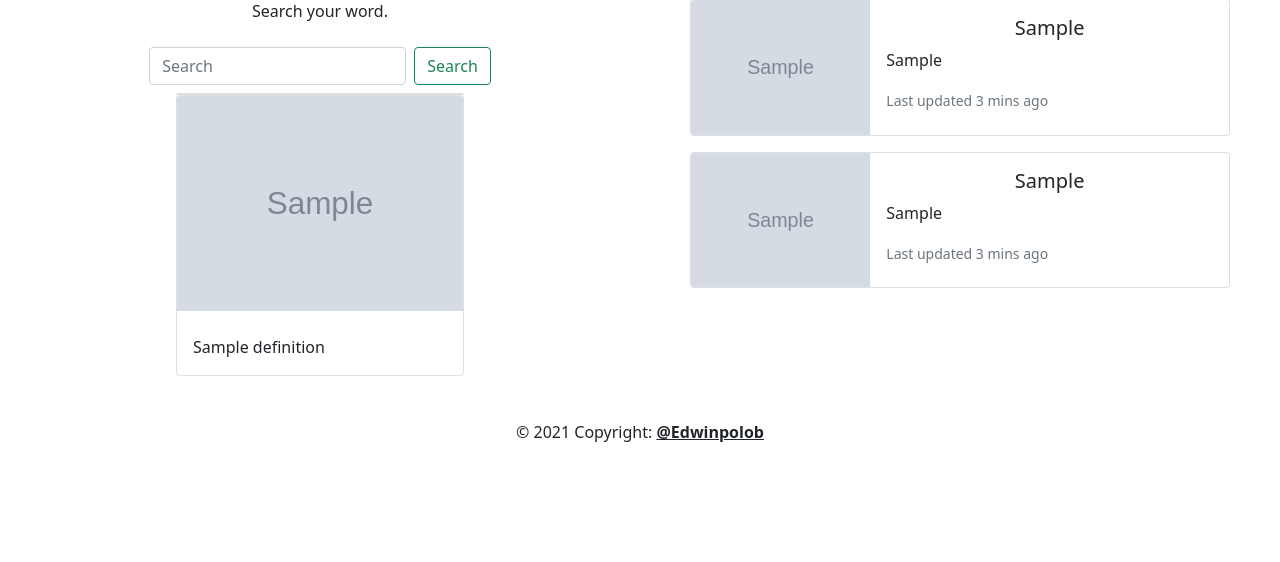
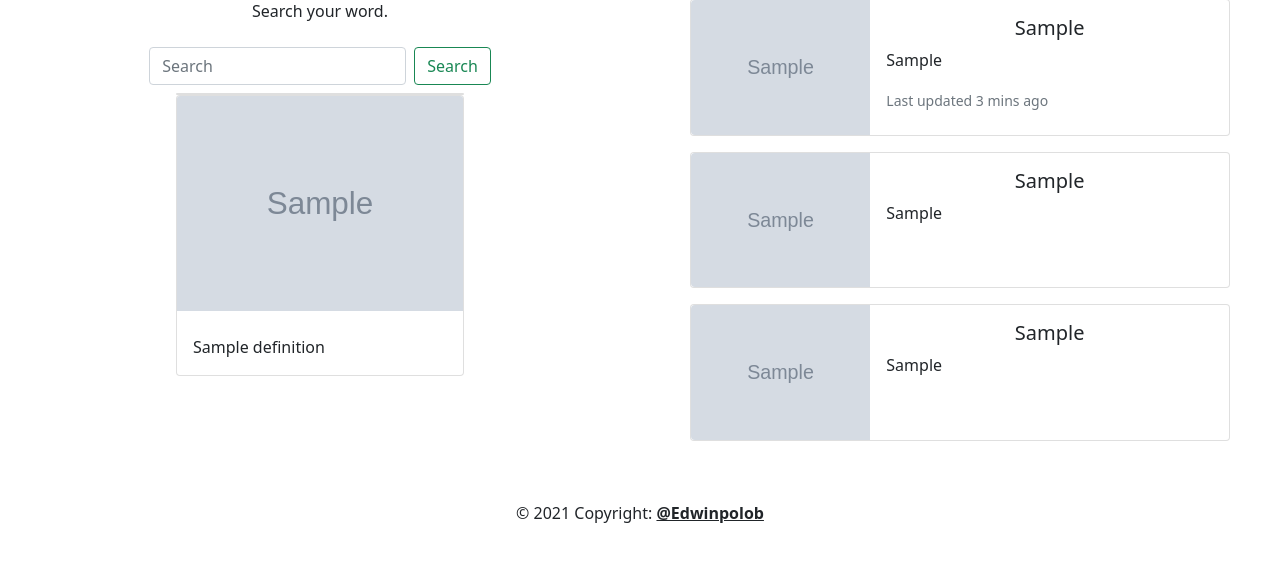
Before and after one commit to edwinpolob/dictionary-project, a Flask app: template templates/index.html in a window 1280 px wide. Shown: the part 123-685 px from the top of the page. Run offline with Flask 2, Linux system fonts and the light colour scheme; the template is opened without the code that fills it: most values are stand-ins (such as "Sample title", 1, 10 or a date in 2020); grey boxes marked "Sample" are stand-in pictures.

Commit message:
Updating Procfile

```diff
--- a/app.py
+++ b/app.py
@@ -23,7 +23,7 @@ class Word (db.Model):
 @app.route('/')
 def index():
     image=os.path.join('static', 'YouWord.jpg')
-    return render_template('index.html', image=image)
+    return render_template('index.html', image=image, imagen1=image, imagen2=image, imagen3=image)
 
 
 @app.route("/", methods=['GET', 'POST'])
@@ -55,8 +55,11 @@ def search_word():
             palabra2=wordlist[-3:][0].word
             definicion2=wordlist[-3:][0].definition
             imagen2=wordlist[-3:][0].image
+            palabra3=wordlist[-4:][0].word
+            definicion3=wordlist[-4:][0].definition
+            imagen3=wordlist[-4:][0].image
             flash(u'Word sucessfully found!', 'success')
-            return render_template('index.html', search = search, definition=definition, image=image, palabra1=palabra1, definicion1=definicion1, imagen1=imagen1, palabra2=palabra2, definicion2=definicion2, imagen2=imagen2)
+            return render_template('index.html', search = search, definition=definition, image=image, palabra1=palabra1, definicion1=definicion1, imagen1=imagen1, palabra2=palabra2, definicion2=definicion2, imagen2=imagen2, palabra3=palabra3, definicion3=definicion3, imagen3=imagen3)
             if r.status_code== 404:
                 flash(u'Word not found!', 'error')
                 return render_template('index.html')
--- a/templates/index.html
+++ b/templates/index.html
@@ -91,7 +91,21 @@
             <div class="card-body">
               <h5 class="card-title">{{ palabra2 }}</h5>
               <p class="card-text">{{ definicion2 }}</p>
-              <p class="card-text"><small class="text-muted">Last updated 3 mins ago</small></p>
+
+            </div>
+          </div>
+        </div>
+      </div>
+      <div class="card mb-3" style="max-width: 540px;">
+        <div class="row g-0">
+          <div class="col-md-4">
+            <img src="{{ imagen3 }}" class="img-fluid rounded-start" alt="...">
+          </div>
+          <div class="col-md-8">
+            <div class="card-body">
+              <h5 class="card-title">{{ palabra3 }}</h5>
+              <p class="card-text">{{ definicion3 }}</p>
+
             </div>
           </div>
         </div>
```
Also changed, not shown: dictionary.db, 1 other file.
